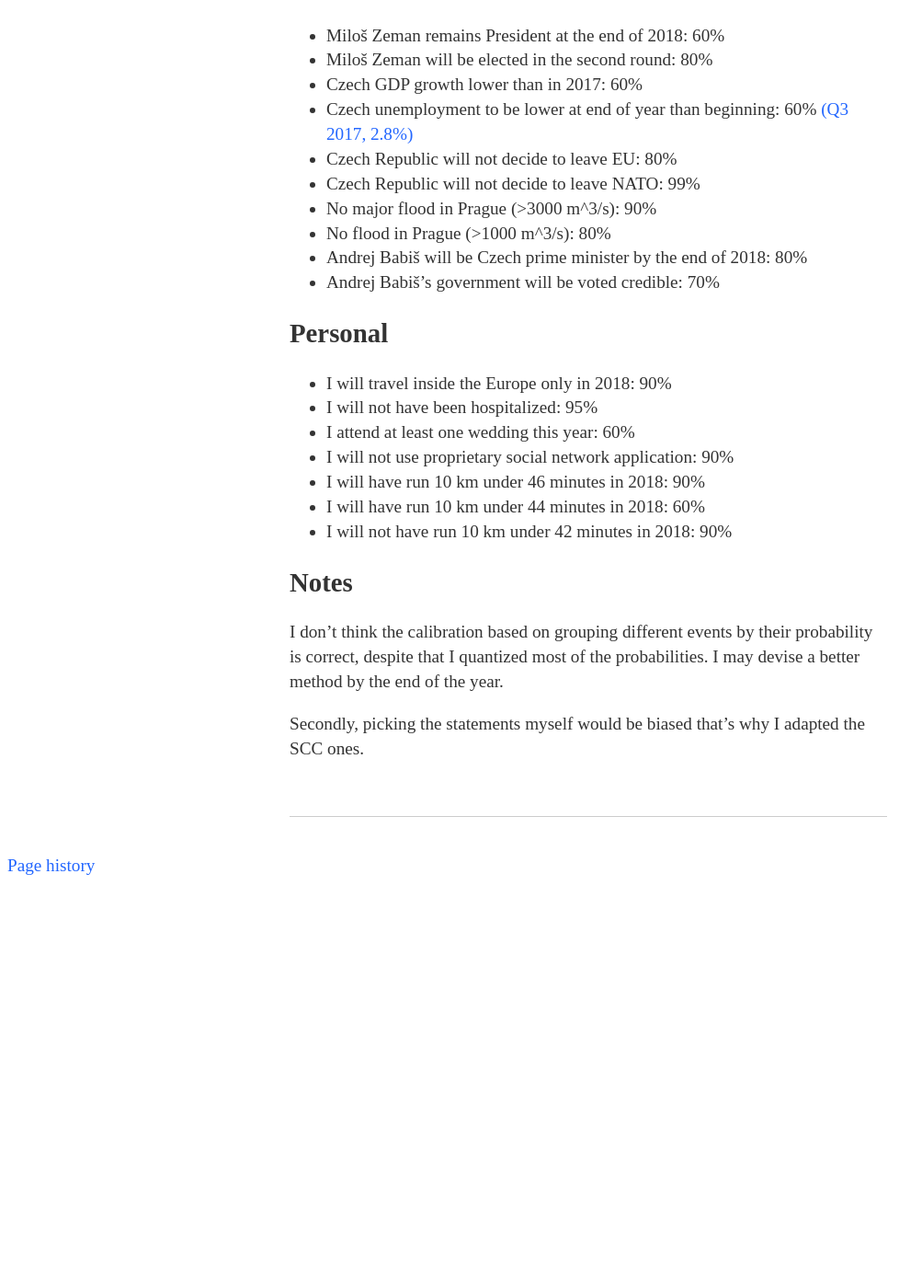
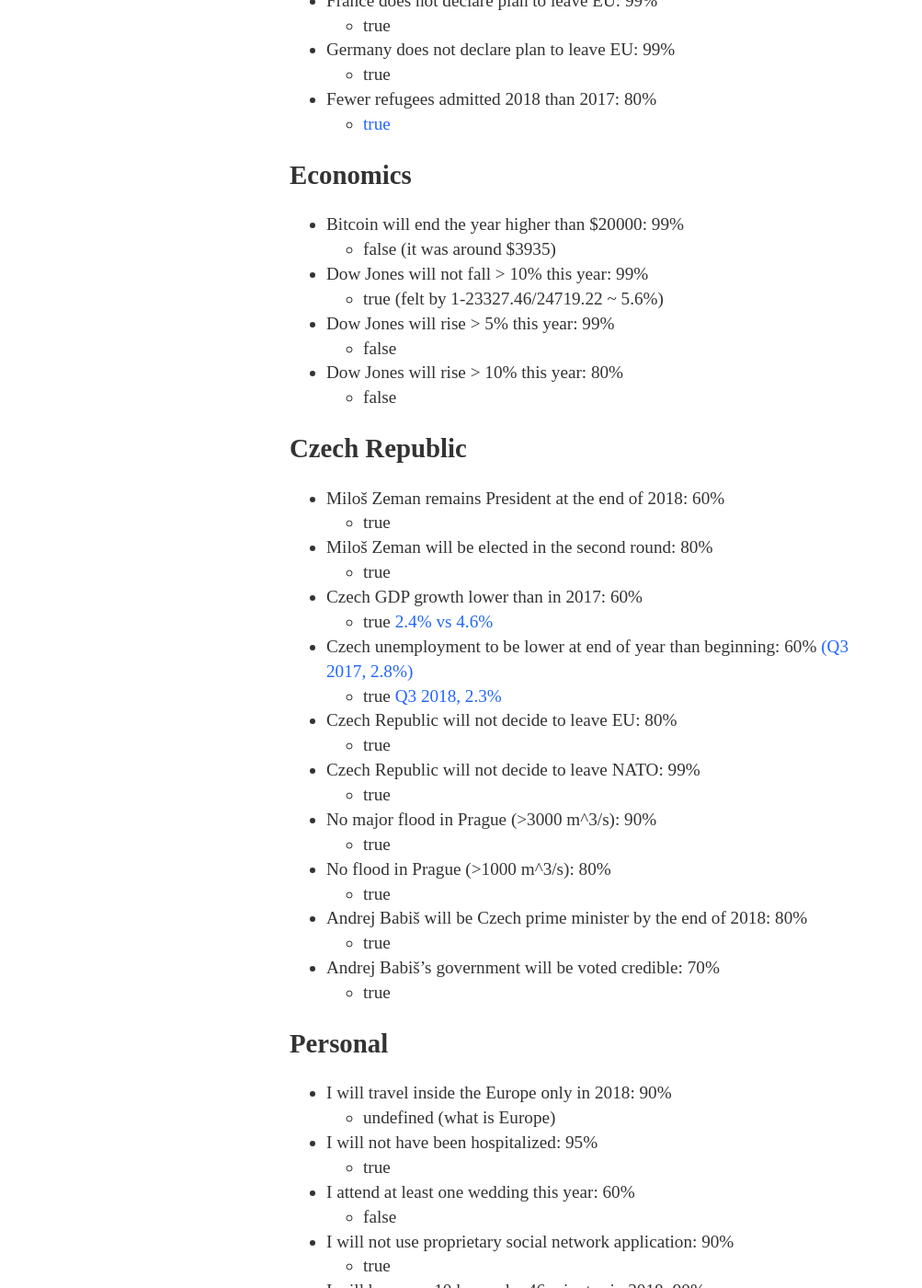
Before and after one commit to Werkov/Werkov.github.io, a Jekyll site: the page built from _posts/2018-01-13-predictions.md, in a window 1280 px wide and 1400 px high, scrolled down 1080 px. Shown: the whole window at 92% size, without its empty margins (0-1003 px from the left). Built offline with Jekyll 4.4.1, drawn with Linux system fonts in a browser that asks for light colours; before the commit the page ends 2043 px from its top, so only the background shows below that; some of the changed text lies outside the part shown.

Commit message:
Predictions 2018 assessment

```diff
--- a/_posts/2018-01-13-predictions.md
+++ b/_posts/2018-01-13-predictions.md
@@ -11,91 +11,126 @@ predictions](http://slatestarcodex.com/2018/01/02/2017-predictions-calibration-r
 Timestamped checksum of this post is referenced
 [here](/resources/2018-predictions.txt).
 
+Updated on 2019-01-07 with predictions assessment.
 
 ## World events
 
 - North Korea’s government will survive the year without large civil war/revolt:
   99%
+  - true
 - No terrorist attack in the USA will kill > 100 people:
   80%
+  - true
 - …in any First World country:
   80%
+  - [true](https://en.wikipedia.org/wiki/List_of_terrorist_incidents_in_2018)
 - Assad will remain President of Syria:
   80%
+  - true
 - Syria’s civil war will not end this year:
   70%
+  - true
 - <del>ISIS will control less territory than it does right now.</del> Unmeasurable.
 - ISIS not continue to exist as a state entity in Iraq/Syria:
   60%
+  - false
 - Ukraine will neither break into all-out war or get neatly resolved:
   80%
+  - true
 - No major earthquake (>100 deaths) in Europe:
   99% [educated guess](https://en.wikipedia.org/wiki/List_of_21st-century_earthquakes#2018)
+  - [true](https://en.wikipedia.org/wiki/List_of_earthquakes_in_2018)
 - No major earthquake (>10000 deaths) in the world:
   99% [educated guess](https://en.wikipedia.org/wiki/List_of_21st-century_earthquakes#2018)
+  - [true](https://en.wikipedia.org/wiki/List_of_earthquakes_in_2018)
 
 ## Europe
 
 - No country currently in Euro or EU announces new plan to leave:
   80%
+  - true
 - France does not declare plan to leave EU:
   99%
+  - true
 - Germany does not declare plan to leave EU:
   99%
+  - true
 - Fewer refugees admitted 2018 than 2017:
   80%
+  - [true](https://reliefweb.int/map/spain/influx-refugees-and-migrants-europe-emergency-response-coordination-centre-ercc-dg-echo-2)
 
 ## Economics
 
 - Bitcoin will end the year higher than $20000:
   99%
+  - false (it was around $3935)
 - Dow Jones will not fall > 10% this year:
   99%
+  - true (felt by 1-23327.46/24719.22 ~ 5.6%)
 - Dow Jones will rise > 5% this year:
   99%
+  - false
 - Dow Jones will rise > 10% this year:
   80%
+  - false
 
 ## Czech Republic
 
 - Miloš Zeman remains President at the end of 2018:
   60%
+  - true
 - Miloš Zeman will be elected in the second round:
   80%
+  - true
 - Czech GDP growth lower than in 2017:
   60%
+  - true [2.4% vs 4.6%](https://www.kurzy.cz/makroekonomika/hdp/)
 - Czech unemployment to be lower at end of year than beginning:
   60% [(Q3 2017, 2.8%)](https://www.czso.cz/csu/czso/zamestnanost_nezamestnanost_prace)
+  - true [Q3 2018, 2.3%](https://www.czso.cz/csu/czso/zamestnanost_nezamestnanost_prace)
 - Czech Republic will not decide to leave EU:
   80%
+  - true
 - Czech Republic will not decide to leave NATO:
   99%
+  - true
 - No major flood in Prague (>3000 m^3/s):
   90%
+  - true
 - No flood in Prague (>1000 m^3/s):
   80%
+  - true
 - Andrej Babiš will be Czech prime minister by the end of 2018:
   80%
+  - true
 - Andrej Babiš's government will be voted credible:
   70%
+  - true
 
 
 ## Personal
 
 - I will travel inside the Europe only in 2018:
   90%
+  - undefined (what is Europe)
 - I will not have been hospitalized:
   95%
+  - true
 - I attend at least one wedding this year:
   60%
+  - false
 - I will not use proprietary social network application:
   90%
+  - true
 - I will have run 10 km under 46 minutes in 2018:
   90%
+  - false
 - I will have run 10 km under 44 minutes in 2018:
   60%
+  - false
 - I will not have run 10 km under 42 minutes in 2018:
   90%
+  - true
 
 ## Notes
 
```
